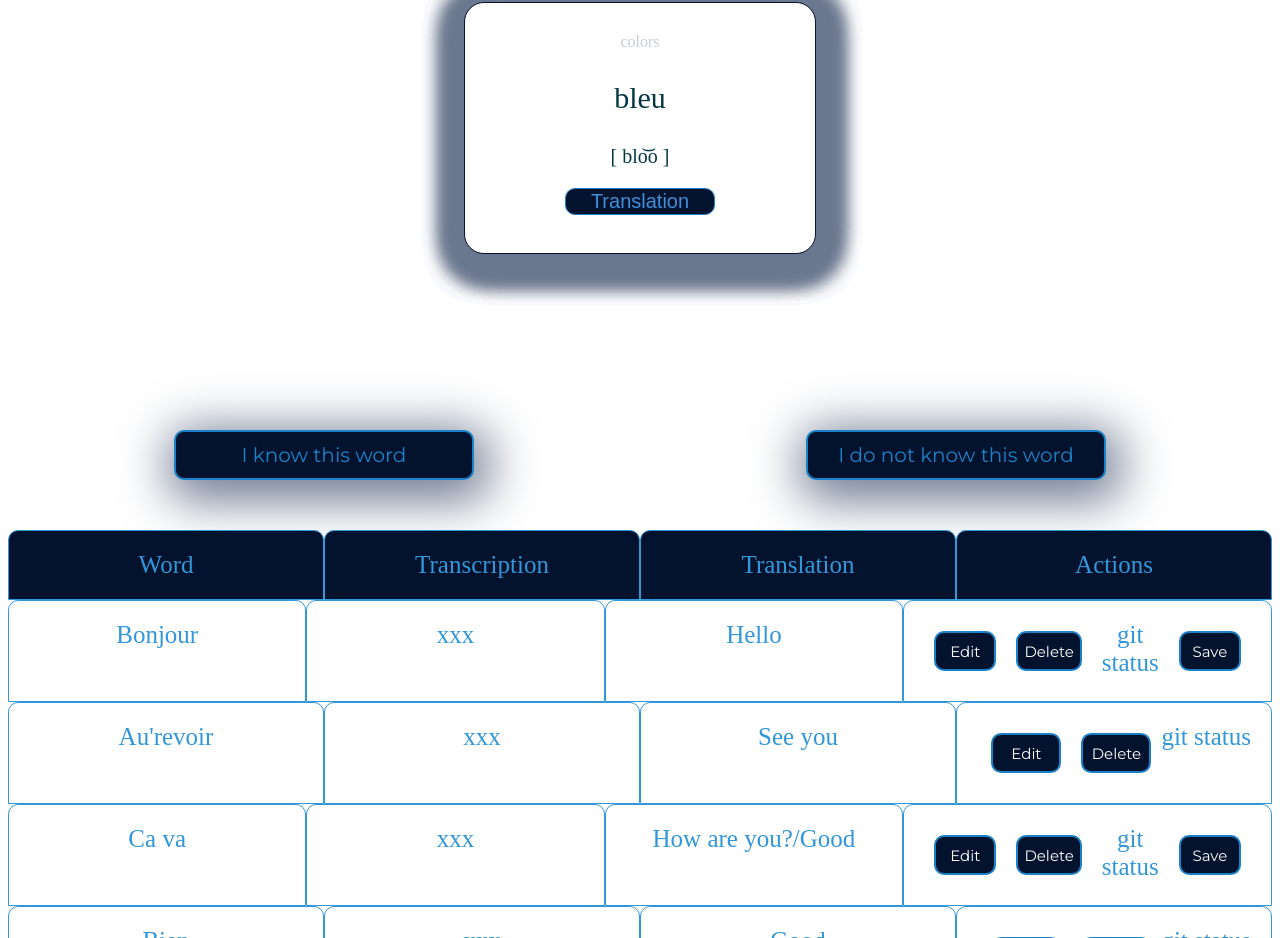
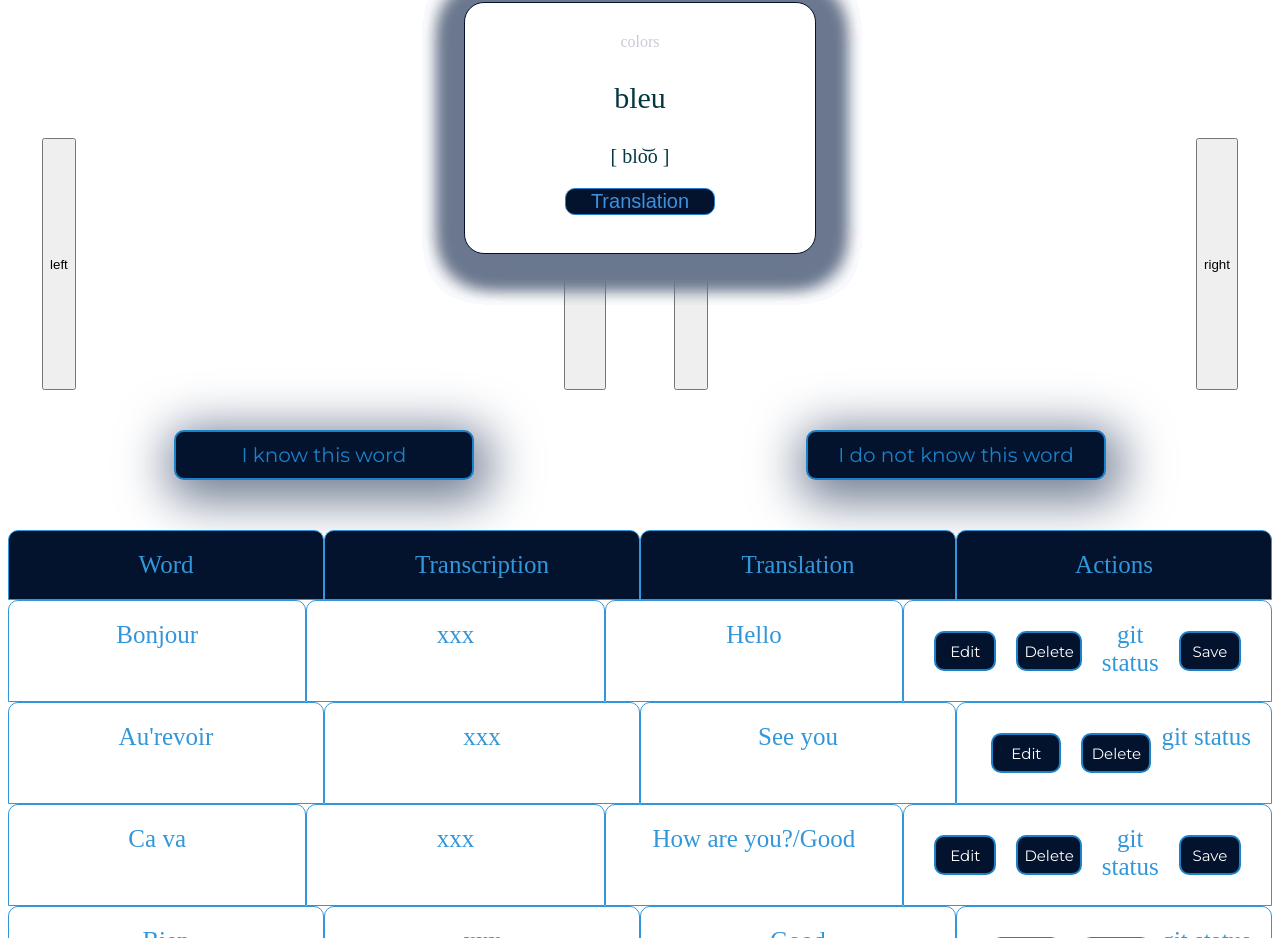
Before and after one commit to KateM3d/words, a React (Create React App) app in the folder words/: page / in a window 1280 px wide. Shown: the part 1298-2236 px from the top of the page. Built offline with nearby package versions, Linux system fonts and the light colour scheme.

Commit message:
added btns for the DropArea Component

```diff
--- a/words/src/components/DropArea/DropArea.jsx
+++ b/words/src/components/DropArea/DropArea.jsx
@@ -1,4 +1,5 @@
 import React, { useRef } from "react";
+import { useState } from "react";
 
 import "./DropArea.scss";
 
@@ -28,10 +29,16 @@ const AreaItem = () => {
 };
 
 function DropArea() {
+  const [clickLeft, setClickLeft] = useState(0);
+  const [clickRight, setClickRight] = useState(0);
   return (
     <div className="containerDropArea">
+      <button onClick={() => setClickLeft(clickLeft - 1)}>left</button>
       <AreaItem />
+      <button onClick={() => setClickRight(clickRight - 1)}>right</button>
+      <button onClick={() => setClickLeft(clickLeft - 1)}>left</button>
       <AreaItem />
+      <button onClick={() => setClickRight(clickRight - 1)}>right</button>
     </div>
   );
 }
```
